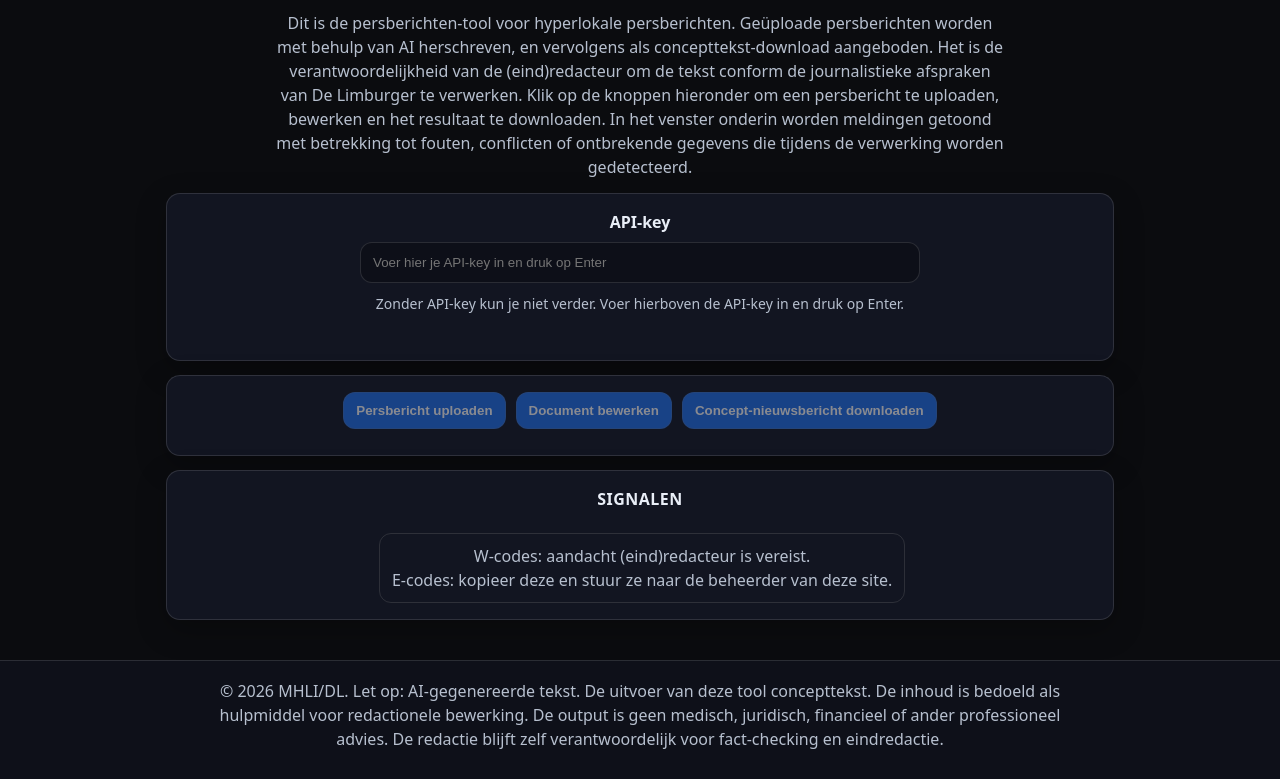
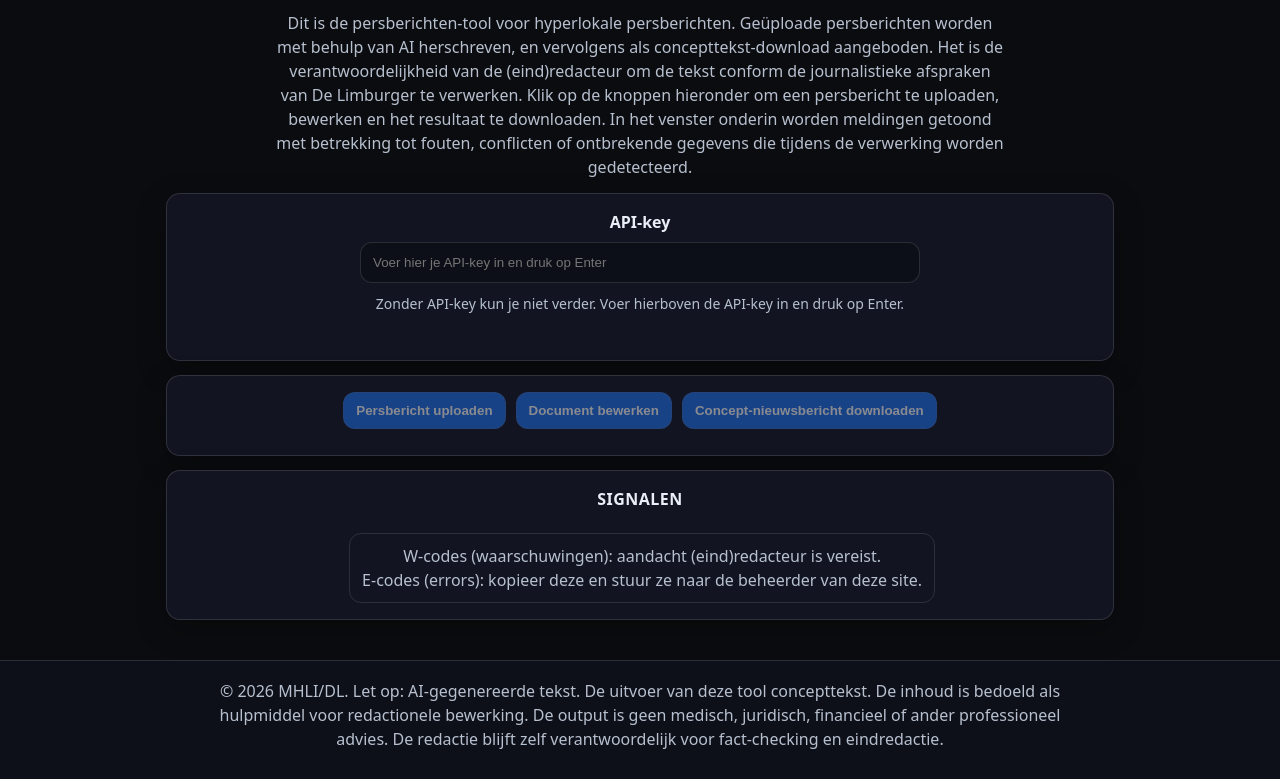
Before and after one commit to torstenfaruhn/via-persberichten-tool, a website: page public/index.html in a window 1280 px wide. Shown: the part 132-911 px from the top of the page. Drawn offline with Linux system fonts and the light colour scheme.

Commit message:
Update index.html

```diff
--- a/public/index.html
+++ b/public/index.html
@@ -71,8 +71,8 @@
         <h2 class="signals__title">SIGNALEN</h2>
         <ul class="signals__list" id="signalsList"></ul>
         <div class="signals__tech" id="techHelp" hidden>
-          W-codes: aandacht (eind)redacteur is vereist.<br>
-          E-codes: kopieer deze en stuur ze naar de beheerder van deze site.
+          W-codes (waarschuwingen): aandacht (eind)redacteur is vereist.<br>
+          E-codes (errors): kopieer deze en stuur ze naar de beheerder van deze site.
         </div>
       </section>
     </main>
```
